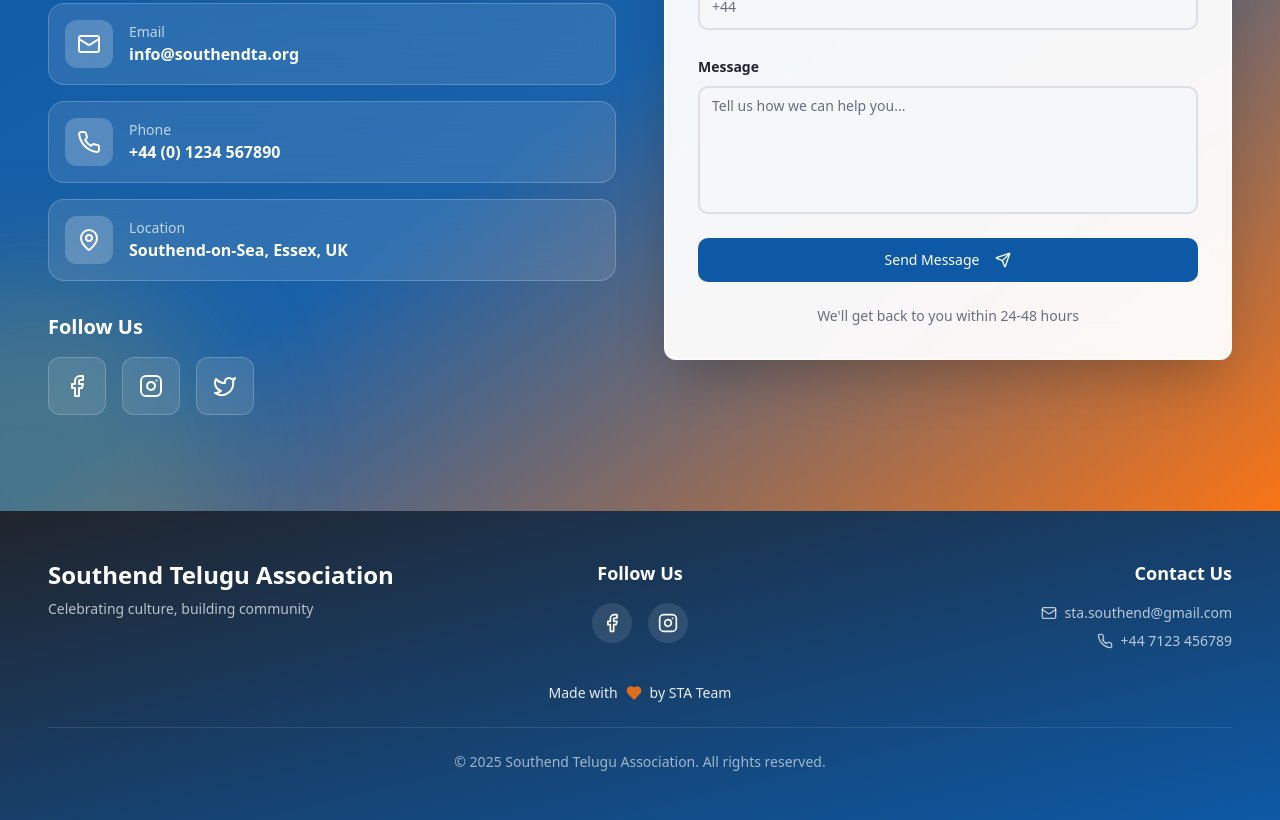
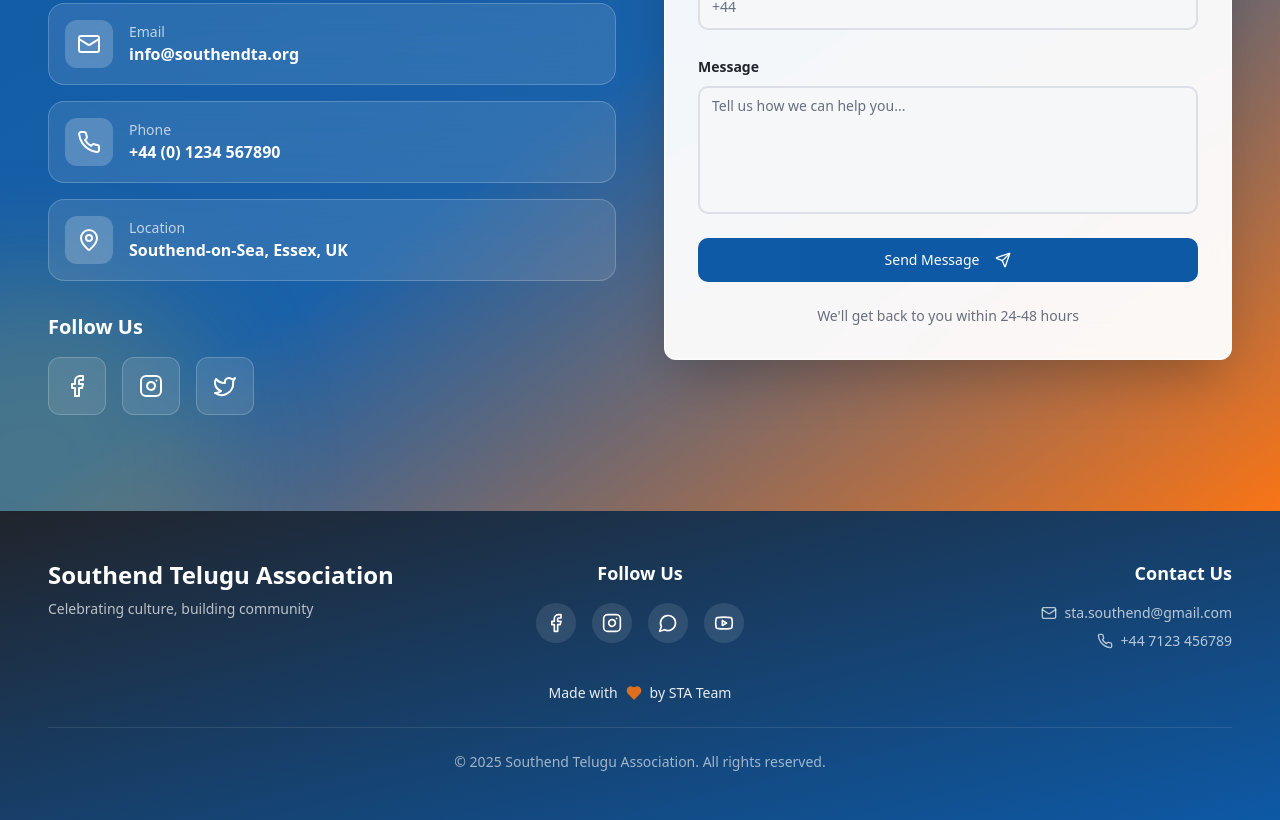
Before and after one commit to dommarajusravan/sleek-web-3d, a React (Vite) app: page / in a window 1280 px wide. Shown: the part 3226-4046 px from the top of the page. Built offline with nearby package versions, Linux system fonts and the light colour scheme; the HTML template or start-up script is replaced by a standard one.

Commit message:
Update footer social links

```diff
--- a/src/components/Footer.tsx
+++ b/src/components/Footer.tsx
@@ -1,4 +1,4 @@
-import { Heart, Facebook, Instagram, Mail, Phone } from "lucide-react";
+import { Heart, Facebook, Instagram, Mail, Phone, Youtube, MessageCircle } from "lucide-react";
 
 export const Footer = () => {
   return (
@@ -32,6 +32,24 @@ export const Footer = () => {
                 aria-label="Instagram"
               >
                 <Instagram className="w-5 h-5 text-white" />
+              </a>
+              <a
+                href="https://wa.me/447123456789"
+                target="_blank"
+                rel="noopener noreferrer"
+                className="w-10 h-10 flex items-center justify-center rounded-full bg-white/10 hover:bg-white/20 transition-colors"
+                aria-label="WhatsApp"
+              >
+                <MessageCircle className="w-5 h-5 text-white" />
+              </a>
+              <a
+                href="https://www.youtube.com/@southendteluguassociation"
+                target="_blank"
+                rel="noopener noreferrer"
+                className="w-10 h-10 flex items-center justify-center rounded-full bg-white/10 hover:bg-white/20 transition-colors"
+                aria-label="YouTube"
+              >
+                <Youtube className="w-5 h-5 text-white" />
               </a>
             </div>
           </div>
```
